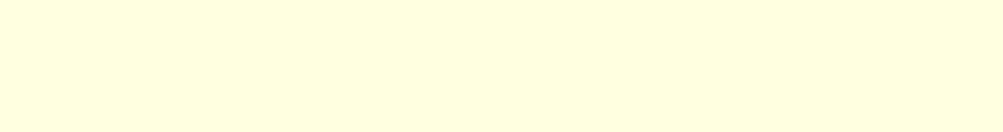
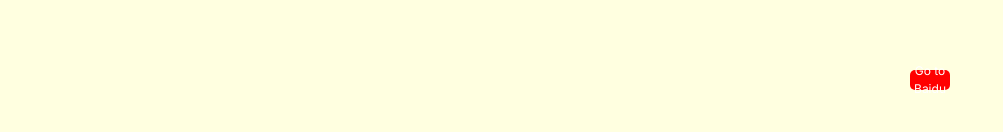
Before and after one commit to yishen-huang/NextJS-music, a Next.js app: page / in a window 1280 px wide. Shown: the part 500-632 px from the top of the page, without its empty margins (0-1003 px from the left). Built offline with nearby package versions, Linux system fonts and the light colour scheme.

Commit message:
feat: update layout and page structure for improved user experience

```diff
--- a/app/layout.tsx
+++ b/app/layout.tsx
@@ -5,7 +5,7 @@ import { Inter } from 'next/font/google'
 const inter = Inter({ subsets: ['latin'] })
 
 export const metadata: Metadata = {
-  title: 'Create Next App',
+  title: 'Create Next App1234',
   description: 'Generated by create next app',
 }
 
--- a/app/page.tsx
+++ b/app/page.tsx
@@ -26,6 +26,10 @@ export default function Home() {
     } else {
       alert('Failed to store data');
     }
+  };
+
+  const handleRedirect = () => {
+    window.location.href = 'https://www.baidu.com';
   };
 
   return (
@@ -82,6 +86,24 @@ export default function Home() {
           page jump
         </button>
       </form>
+      <button
+        onClick={handleRedirect}
+        style={{
+          position: 'absolute',
+          bottom: '20px',
+          right: '20px',
+          backgroundColor: 'red',
+          color: 'white',
+          padding: '10px 20px',
+          border: 'none',
+          borderRadius: '5px',
+          cursor: 'pointer'
+        }}
+      >
+        Go to Baidu
+      </button>
     </div>
+
+     // 这是注释
   );
 }
```
